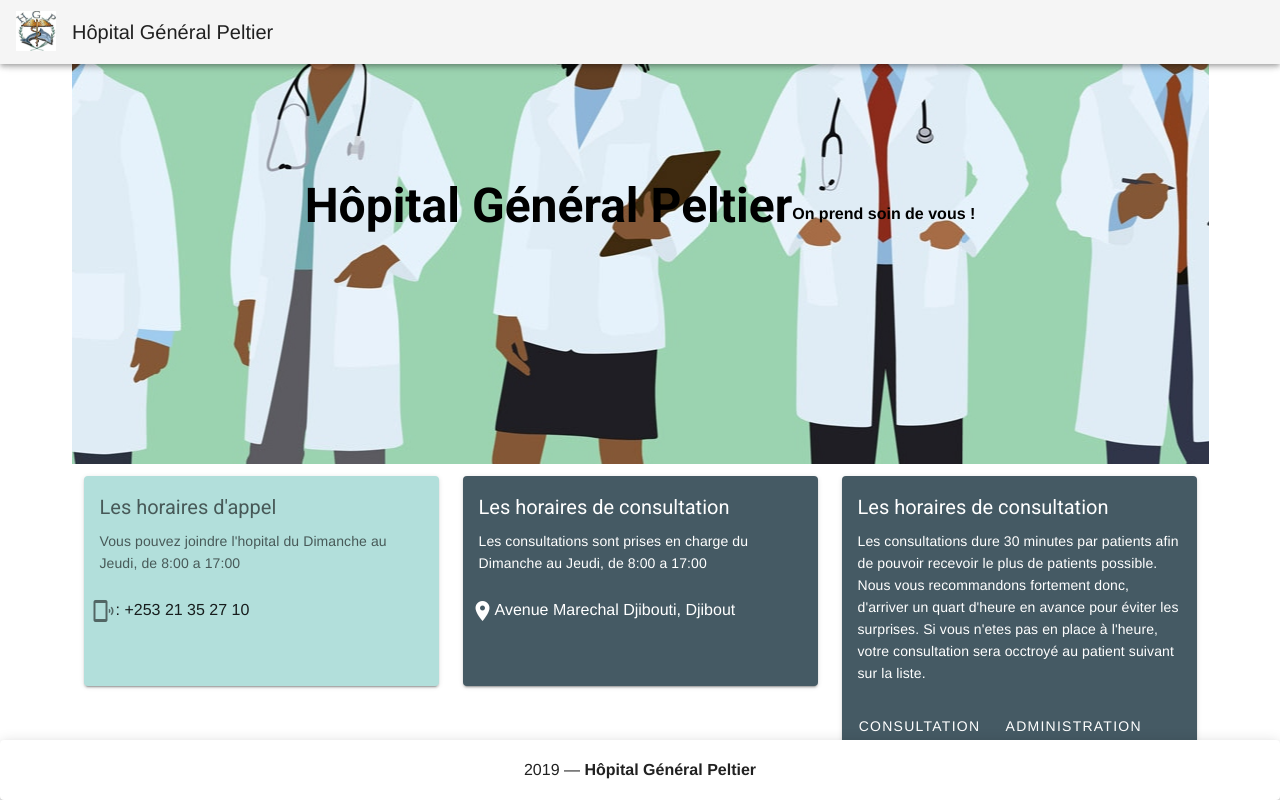
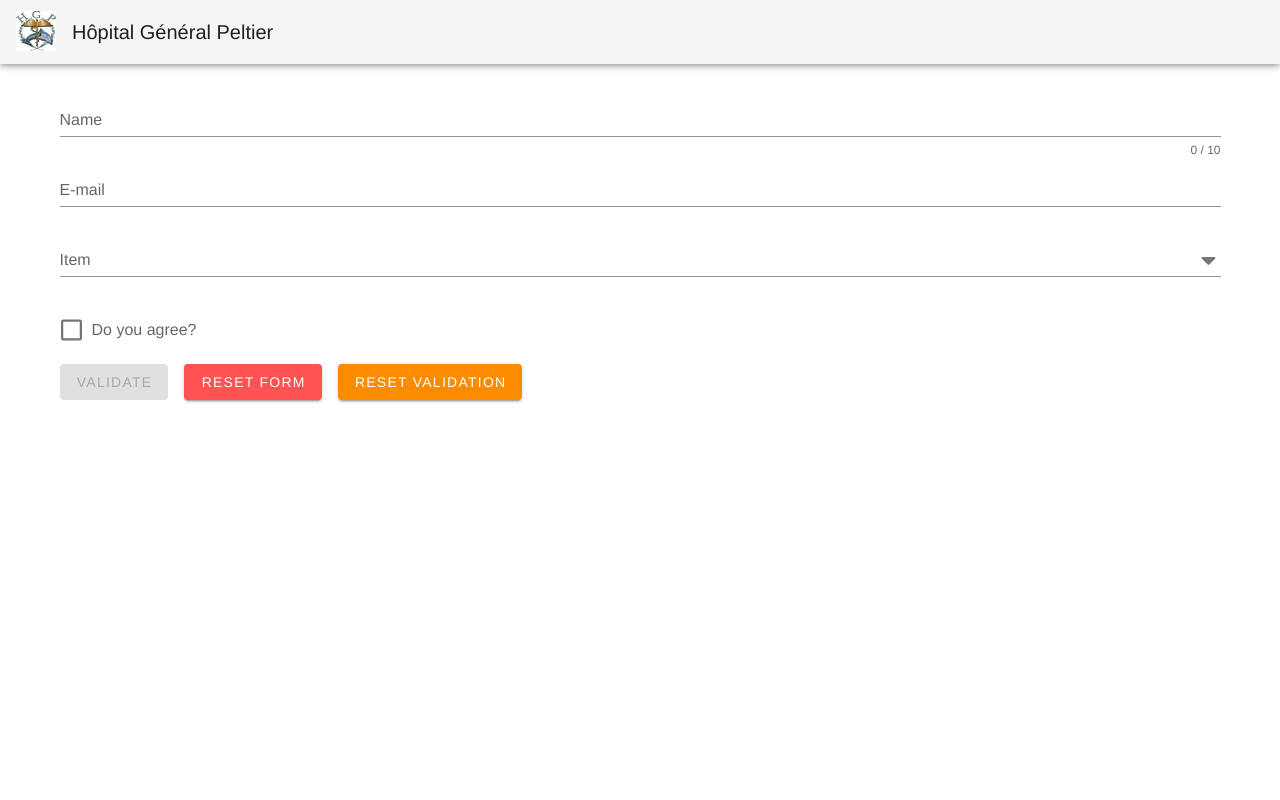
Before and after one commit to chakal05/peltierDev, a Vue app in the folder client/: page /#/ in a window 1280 px wide. Both pictures are taken after a click on the button "CONSULTATION". Built offline with nearby package versions, Linux system fonts and the light colour scheme.

Commit message:
changing views via the store states

```diff
--- a/client/package.json
+++ b/client/package.json
@@ -15,6 +15,7 @@
     "vuex": "^3.1.1"
   },
   "devDependencies": {
+    "@fortawesome/fontawesome-free": "^5.11.2",
     "@vue/cli-plugin-babel": "^3.11.0",
     "@vue/cli-plugin-eslint": "^3.11.0",
     "@vue/cli-service": "^3.11.0",
--- a/client/src/App.vue
+++ b/client/src/App.vue
@@ -18,20 +18,6 @@
         <router-view></router-view>
       </v-container>
     </v-content>
-
-<v-card >
-    <v-footer
-      absolute
-      class="white elevation-5"
-    >
-      <v-col
-        class="text-center"
-        cols="12"
-      >
-        {{ new Date().getFullYear() }} — <strong>Hôpital Général Peltier</strong>
-      </v-col>
-    </v-footer>
-  </v-card>
 
 </v-app>
 
--- a/client/src/components/homepage/firstView.vue
+++ b/client/src/components/homepage/firstView.vue
@@ -3,26 +3,31 @@
     <v-parallax dark src="../../assets/doctors.jpg">
       <v-row align="center" justify="center">
         <h1 class="display-2 font-weight-bold mb-4 black--text">Hôpital Général Peltier</h1>
-        <h4 class="subheading black--text">On prend soin de vous !</h4>
+        <h4 class="subheading black--text">Services en ligne</h4>
       </v-row>
     </v-parallax>
 
+    <div>
+      <v-col></v-col>
+    </div>
     <v-item-group>
       <v-container>
         <v-row>
           <v-col cols="12" md="4">
             <v-item>
-              <v-card color="teal lighten-4" height="210">
-                <v-card-text>
+              <v-card color="teal darken-1" >
+                <v-card-text class="white--text">
                   <div class="headline mb-2">
-                    <v-toolbar-title>Les horaires d'appel</v-toolbar-title>
-                  </div>Vous pouvez joindre l'hopital du Dimanche au Jeudi, de 8:00 a 17:00
+                    <v-toolbar-title>La mission de l'hôpital</v-toolbar-title>
+                  </div>Assurer le diagnostic, le traitement et la surveillance des malades, des blessés,
+                  Assurer la permanence des soins hospitaliers,
+                  Assurer les prestations des soins spécialisés,
+                  Mettre en oeuvre un service des urgences adapté aux besoins du pays et pouvant répondre aux situations de crise,
+                  Concourir aux actions de médecine préventive et d’éducation pour la santé,
+                  Participer à la formation continue des praticiens hospitaliers, ainsi qu’à la formation initiale et continue des personnels médicaux et paramédicaux.
                 </v-card-text>
-
-                <v-card-actions>
-                  <p>
-                    <v-icon>phonelink_ring</v-icon>: +253 21 35 27 10
-                  </p>
+                <v-card-actions class="white--text">
+                  <v-icon color="white">emoji_people</v-icon>Suivez-nous sur facebook
                 </v-card-actions>
               </v-card>
             </v-item>
@@ -30,17 +35,26 @@
 
           <v-col cols="12" md="4">
             <v-item>
-              <v-card color="blue-grey darken-2" dark height="210">
+              <v-card color="teal darken-2" dark>
                 <v-card-text class="white--text">
                   <div class="headline mb-2">
                     <v-toolbar-title>Les horaires de consultation</v-toolbar-title>
-                  </div>Les consultations sont prises en charge du Dimanche au Jeudi, de 8:00 a 17:00
+                  </div>Les consultations sont prises en charge du Dimanche au Jeudi, de 8:00 a 17:00.
+                  l'offre de soin à l'Hôpital Général Peltier comprend: les spécialités médicales et chirurgicales,
+                  l'imagerie médical et laboratoire d'analyse sanguin,
+                  les consultations et hospitalisations.
+                  la kinésithérapie et l'orthophonie.
                 </v-card-text>
 
                 <v-card-actions>
-                  <p>
-                    <v-icon>room</v-icon>Avenue Marechal Djibouti, Djibout
-                  </p>
+                  <v-col class="text-center" cols="12">
+                    <div class="my-2">
+                      <v-icon>phonelink_ring</v-icon>: +253 21 35 27 10
+                    </div>
+                    <div class="my-2">
+                      <v-icon>room</v-icon>Avenue Marechal Djibouti, Djibout
+                    </div>
+                  </v-col>
                 </v-card-actions>
               </v-card>
             </v-item>
@@ -48,17 +62,19 @@
 
           <v-col cols="12" md="4">
             <v-item>
-              <v-card color="blue-grey darken-2" dark>
+              <v-card color="teal darken-3" dark>
                 <v-card-text class="white--text">
                   <div class="headline mb-2">
-                    <v-toolbar-title>Les horaires de consultation</v-toolbar-title>
+                    <v-toolbar-title>Les consultations</v-toolbar-title>
                   </div>Les consultations dure 30 minutes par patients afin de pouvoir recevoir le plus de patients possible. Nous vous recommandons fortement donc, d'arriver un quart d'heure en avance pour éviter les surprises. Si vous n'etes pas en place à l'heure, votre consultation sera occtroyé au patient suivant sur la liste.
                 </v-card-text>
 
                 <v-card-actions>
-                  <v-btn text>Consultation</v-btn>
+                  <v-col class="text-center" cols="12">
+                    <v-btn text @click="changeView1">Consultation</v-btn>
 
-                  <v-btn text>Administration</v-btn>
+                    <v-btn text>Administration</v-btn>
+                  </v-col>
                 </v-card-actions>
               </v-card>
             </v-item>
@@ -70,8 +86,28 @@
 </template>
 
 <script>
-export default {};
+
+// todo responsiveness between ipad and ipad Pro
+import { mapState, mapMutations } from "vuex";
+export default {
+
+  data : () => ({
+
+  }),
+  computed: {
+    ...mapState([''])
+  },
+
+  methods : {
+...mapMutations(['changeView1'])
+  }
+};
 </script>
 
 <style lang='scss' scoped>
+.container{
+    .v-parallax{
+        height: 700px !important;
+    }
+}
 </style>
--- /dev/null
+++ b/client/src/components/homepage/form.vue
@@ -0,0 +1,71 @@
+<template>
+  <v-form
+    ref="form"
+    v-model="valid"
+    lazy-validation
+  >
+    <v-text-field
+      v-model="name"
+      :counter="10"
+      :rules="nameRules"
+      label="Name"
+      required
+    ></v-text-field>
+
+    <v-text-field
+      v-model="email"
+      :rules="emailRules"
+      label="E-mail"
+      required
+    ></v-text-field>
+
+    <v-select
+      v-model="select"
+      :items="items"
+      :rules="[v => !!v || 'Item is required']"
+      label="Item"
+      required
+    ></v-select>
+
+    <v-checkbox
+      v-model="checkbox"
+      :rules="[v => !!v || 'You must agree to continue!']"
+      label="Do you agree?"
+      required
+    ></v-checkbox>
+
+    <v-btn
+      :disabled="!valid"
+      color="success"
+      class="mr-4"
+      @click="validate"
+    >
+      Validate
+    </v-btn>
+
+    <v-btn
+      color="error"
+      class="mr-4"
+      @click="reset"
+    >
+      Reset Form
+    </v-btn>
+
+    <v-btn
+      color="warning"
+      @click="resetValidation"
+    >
+      Reset Validation
+    </v-btn>
+  </v-form>
+</template>
+
+<script>
+export default {
+
+}
+</script>
+
+<style lang='scss' scoped>
+
+</style>
--- a/client/src/plugins/vuetify.js
+++ b/client/src/plugins/vuetify.js
@@ -1,10 +1,10 @@
+import '@fortawesome/fontawesome-free/css/all.css'
 import Vue from 'vue';
-import Vuetify from 'vuetify/lib';
-
+import Vuetify from 'vuetify/lib'
 Vue.use(Vuetify);
 
 export default new Vuetify({
   icons: {
-    iconfont: 'mdi',
+    iconfont:  'fa',
   },
 });
--- a/client/src/router/store.js
+++ b/client/src/router/store.js
@@ -1,28 +1,27 @@
-import Vue from 'vue'
-import vuex from 'vuex'
+import Vue from "vue";
+import vuex from "vuex";
 
-Vue.use(vuex)
+Vue.use(vuex);
 
 // State's property should be retrievied from db and mutations should become actions
 // When changed by school admin, update data accordingly
 
-
 export default new vuex.Store({
-    state : {
-        defaultColor : '#283593',
-        defaultLogo : 'logEx.png'
-    },
+  state: {
+    firstView: true,
+    formulaire: false
+  },
 
   //  getters : {
   //      baseColor : (state) => state.defaultColor
   //  },
 
-    mutations: {
-        setColor : (state, customColor) => (state.defaultColor = customColor),
-        setLogo : (state, customLogo) => (state.defaultLogo = customLogo)
-    },
+  mutations: {
+    changeView1: state => {
+      state.firstView = false;
+      state.formulaire = true;
+    }
+  },
 
-    actions : {
-
-    }
-})
+  actions: {}
+});
--- a/client/src/views/home.vue
+++ b/client/src/views/home.vue
@@ -1,32 +1,41 @@
 
 <template>
-<v-container>
-
-<firstView></firstView>
-
-</v-container>
+  <v-container>
+    <firstView v-if="firstView"></firstView>
+    <form1 v-if="formulaire"></form1>
+  </v-container>
 </template>
 
 
 <script>
 import firstView from "../components/homepage/firstView";
+import form1 from "../components/homepage/form";
+import { mapState } from "vuex";
 export default {
   name: "landingPage",
   components: {
-    firstView
+    firstView,
+    form1,
+
   },
   props: {
     source: String
   },
   data: () => ({
+    first: true,
+    form: false
   }),
+
+  computed: {
+    ...mapState(["firstView", "formulaire"])
+  },
+
   methods: {
-   //
+    //
   }
 };
 </script>
 
 <!-- Add "scoped" attribute to limit CSS to this component only -->
 <style lang='scss' scoped>
-
 </style>
```
Also changed, not shown: 1 other file (tests, documents, lock files or other folders).
